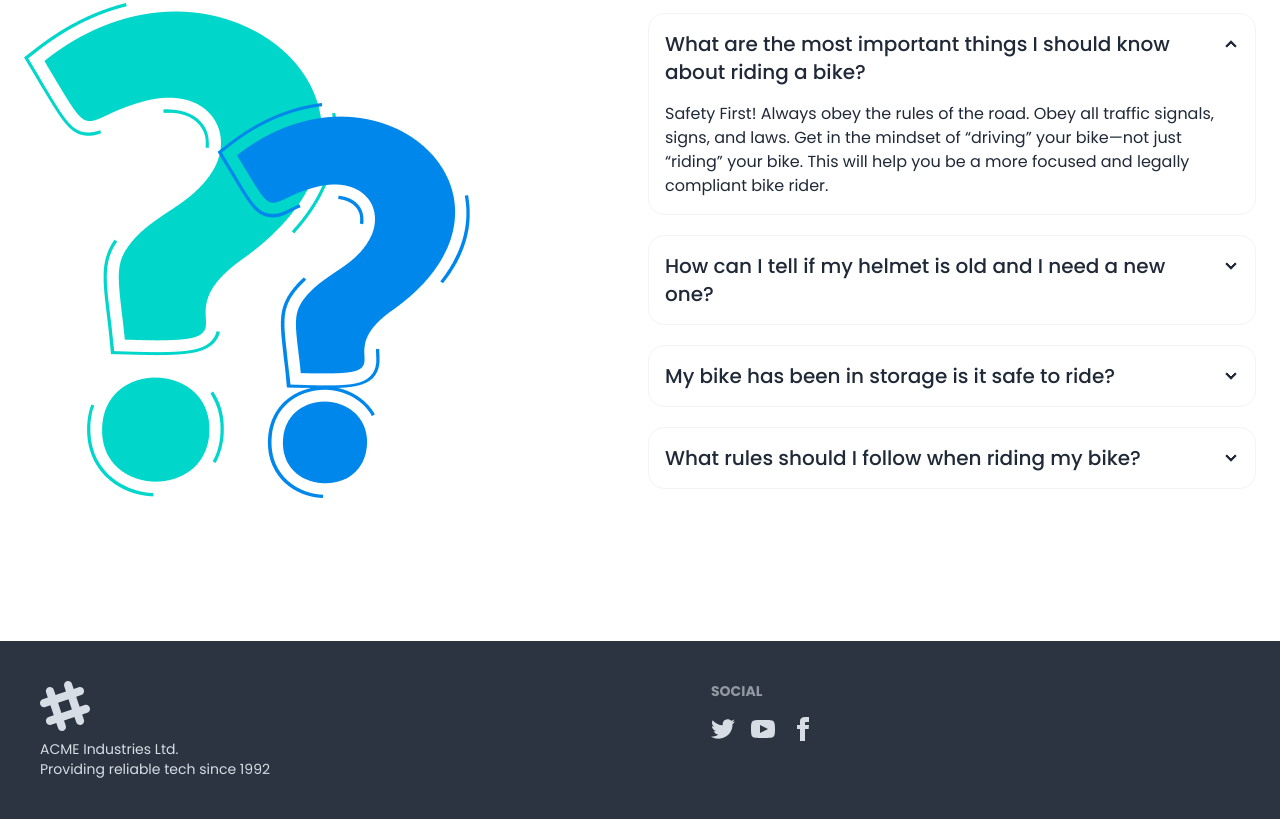
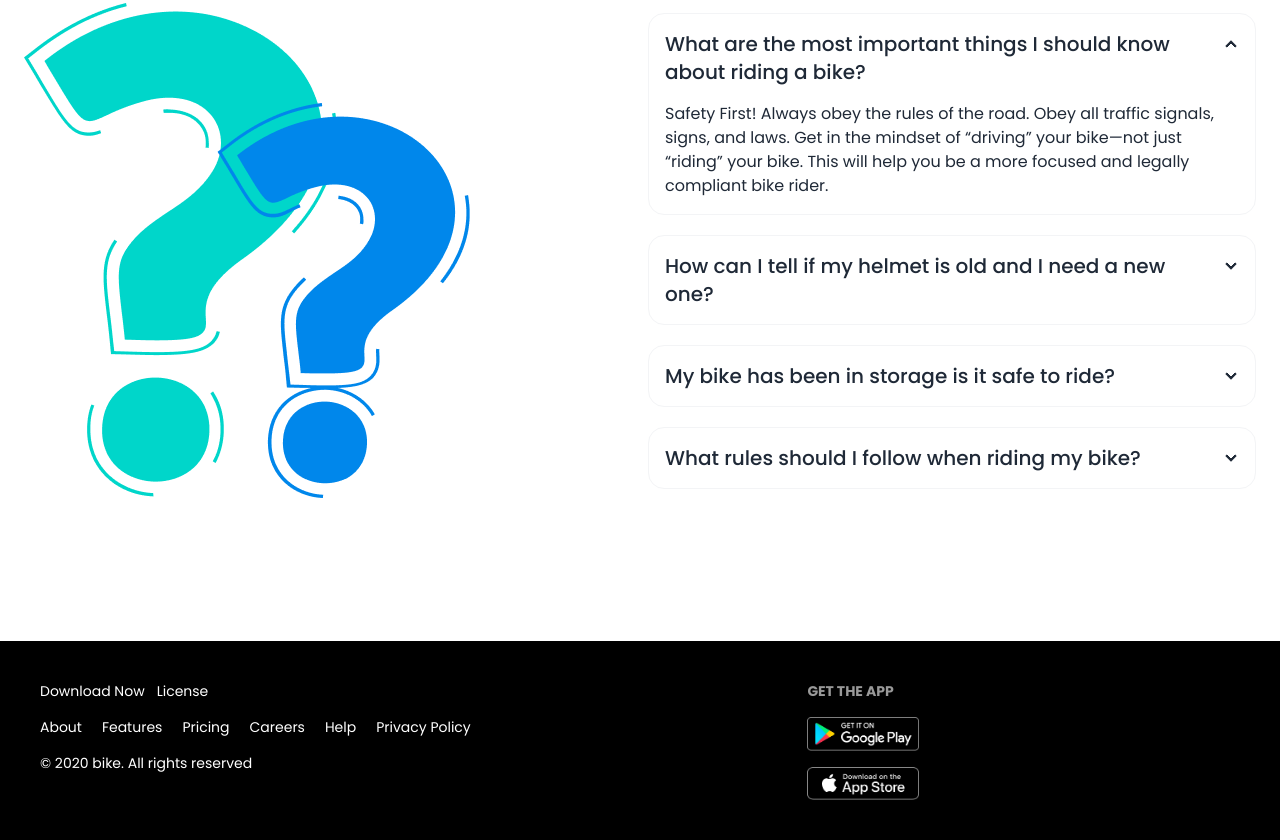
Before and after one commit to Sajnin14/biker-zone-project, a plain HTML site: page index.html in a window 1280 px wide. Shown: the part 1956-2796 px from the top of the page. Before the commit the page ends 2775 px from the top, so only its background shows below. Drawn offline with nearby package versions, Linux system fonts and the light colour scheme.

Commit message:
footer part commited

```diff
--- a/index.html
+++ b/index.html
@@ -285,60 +285,36 @@
 
     </main>
 
-    <footer class="footer bg-neutral text-neutral-content p-10">
-      <aside>
-        <svg
-          width="50"
-          height="50"
-          viewBox="0 0 24 24"
-          xmlns="http://www.w3.org/2000/svg"
-          fill-rule="evenodd"
-          clip-rule="evenodd"
-          class="fill-current">
-          <path
-            d="M22.672 15.226l-2.432.811.841 2.515c.33 1.019-.209 2.127-1.23 2.456-1.15.325-2.148-.321-2.463-1.226l-.84-2.518-5.013 1.677.84 2.517c.391 1.203-.434 2.542-1.831 2.542-.88 0-1.601-.564-1.86-1.314l-.842-2.516-2.431.809c-1.135.328-2.145-.317-2.463-1.229-.329-1.018.211-2.127 1.231-2.456l2.432-.809-1.621-4.823-2.432.808c-1.355.384-2.558-.59-2.558-1.839 0-.817.509-1.582 1.327-1.846l2.433-.809-.842-2.515c-.33-1.02.211-2.129 1.232-2.458 1.02-.329 2.13.209 2.461 1.229l.842 2.515 5.011-1.677-.839-2.517c-.403-1.238.484-2.553 1.843-2.553.819 0 1.585.509 1.85 1.326l.841 2.517 2.431-.81c1.02-.33 2.131.211 2.461 1.229.332 1.018-.21 2.126-1.23 2.456l-2.433.809 1.622 4.823 2.433-.809c1.242-.401 2.557.484 2.557 1.838 0 .819-.51 1.583-1.328 1.847m-8.992-6.428l-5.01 1.675 1.619 4.828 5.011-1.674-1.62-4.829z"></path>
-        </svg>
-        <p>
-          ACME Industries Ltd.
-          <br />
-          Providing reliable tech since 1992
-        </p>
+    <footer class="footer bg-black text-white p-10">
+      <aside class="space-y-2">
+        <div class="flex gap-3">
+          <p>Download Now</p>
+          <p>License</p>
+        </div>
+
+        <div>
+          <nav class="flex gap-5 flex-wrap">
+            <a class="link link-hover">About</a>
+            <a class="link link-hover">Features</a>
+            <a class="link link-hover">Pricing</a>
+            <a class="link link-hover">Careers</a>
+            <a class="link link-hover">Help</a>
+            <a class="link link-hover">Privacy Policy</a>
+          </nav>
+        </div>
+        <p class="text-sm">© 2020 bike. All rights reserved</p>
+
+
+
       </aside>
       <nav>
-        <h6 class="footer-title">Social</h6>
-        <div class="grid grid-flow-col gap-4">
+        <h6 class="footer-title">Get the App</h6>
+        <div class="grid grid-col-1 gap-4">
           <a>
-            <svg
-              xmlns="http://www.w3.org/2000/svg"
-              width="24"
-              height="24"
-              viewBox="0 0 24 24"
-              class="fill-current">
-              <path
-                d="M24 4.557c-.883.392-1.832.656-2.828.775 1.017-.609 1.798-1.574 2.165-2.724-.951.564-2.005.974-3.127 1.195-.897-.957-2.178-1.555-3.594-1.555-3.179 0-5.515 2.966-4.797 6.045-4.091-.205-7.719-2.165-10.148-5.144-1.29 2.213-.669 5.108 1.523 6.574-.806-.026-1.566-.247-2.229-.616-.054 2.281 1.581 4.415 3.949 4.89-.693.188-1.452.232-2.224.084.626 1.956 2.444 3.379 4.6 3.419-2.07 1.623-4.678 2.348-7.29 2.04 2.179 1.397 4.768 2.212 7.548 2.212 9.142 0 14.307-7.721 13.995-14.646.962-.695 1.797-1.562 2.457-2.549z"></path>
-            </svg>
+            <img class="w-28" src="./images/others/android.png" alt="">
           </a>
           <a>
-            <svg
-              xmlns="http://www.w3.org/2000/svg"
-              width="24"
-              height="24"
-              viewBox="0 0 24 24"
-              class="fill-current">
-              <path
-                d="M19.615 3.184c-3.604-.246-11.631-.245-15.23 0-3.897.266-4.356 2.62-4.385 8.816.029 6.185.484 8.549 4.385 8.816 3.6.245 11.626.246 15.23 0 3.897-.266 4.356-2.62 4.385-8.816-.029-6.185-.484-8.549-4.385-8.816zm-10.615 12.816v-8l8 3.993-8 4.007z"></path>
-            </svg>
-          </a>
-          <a>
-            <svg
-              xmlns="http://www.w3.org/2000/svg"
-              width="24"
-              height="24"
-              viewBox="0 0 24 24"
-              class="fill-current">
-              <path
-                d="M9 8h-3v4h3v12h5v-12h3.642l.358-4h-4v-1.667c0-.955.192-1.333 1.115-1.333h2.885v-5h-3.808c-3.596 0-5.192 1.583-5.192 4.615v3.385z"></path>
-            </svg>
+           <img class="w-28" src="./images/others/ios.png" alt="">
           </a>
         </div>
       </nav>
```
